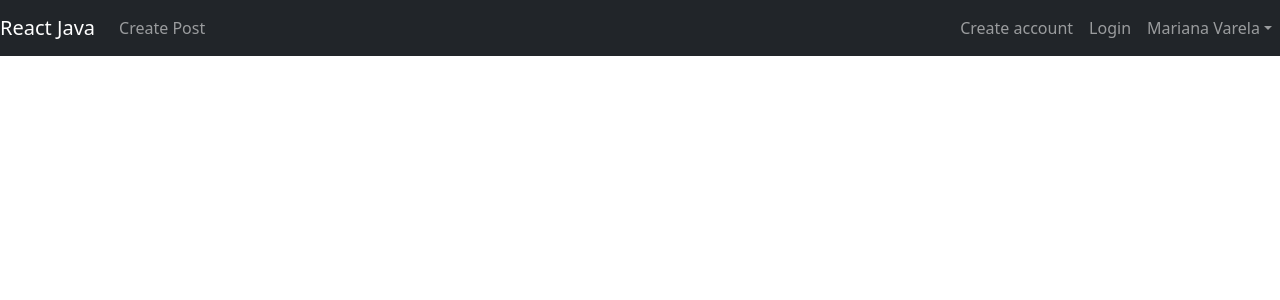
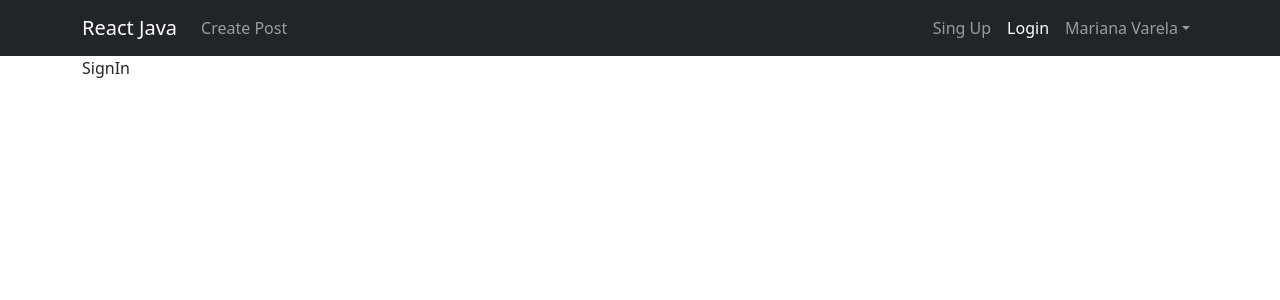
Before and after one commit to MarianaVarG/spring-react-fullstack, a React (Create React App) app in the folder react-fronend/: page /signin in a window 1280 px wide. Shown: the top 300 px of the page. Built offline with nearby package versions, Linux system fonts and the light colour scheme.

Commit message:
Router configuration

```diff
--- a/react-fronend/src/App.js
+++ b/react-fronend/src/App.js
@@ -1,12 +1,26 @@
 import "bootstrap/dist/css/bootstrap.min.css";
+
 import Navigation from "./layouts/Navigation";
+
+import { BrowserRouter as Router, Routes, Route } from "react-router-dom";
+import { Container } from "react-bootstrap";
+
+import SignIn from "./pages/SignIn";
+import Home from "./pages/Posts"
 
 
 function App() {
   return (
-    <div>
-      <Navigation></Navigation>
-    </div>
+    <Router>
+      <div> <Navigation /> </div>
+      <Container>
+        <Routes>
+          <Route exact path="/" element={<Home />} />
+          <Route exact path="/signin" element={<SignIn />} />
+        </Routes>
+      </Container>
+    </Router>
+
   );
 }
 
--- a/react-fronend/src/index.js
+++ b/react-fronend/src/index.js
@@ -6,9 +6,7 @@ import reportWebVitals from './reportWebVitals';
 
 const root = ReactDOM.createRoot(document.getElementById('root'));
 root.render(
-  <React.StrictMode>
     <App />
-  </React.StrictMode>
 );
 
 // If you want to start measuring performance in your app, pass a function
--- a/react-fronend/src/layouts/Navigation.js
+++ b/react-fronend/src/layouts/Navigation.js
@@ -1,10 +1,12 @@
 import React from 'react'
-import { Nav, NavDropdown, Navbar } from 'react-bootstrap'
+import { Container, Nav, NavDropdown, Navbar } from 'react-bootstrap'
+import { NavLink } from 'react-router-dom'
 
 export default function Navigation() {
   return (
     <Navbar bg="dark" variant="dark" expand="lg">
-      <Navbar.Brand>React Java</Navbar.Brand>
+      <Container>
+        <Navbar.Brand as={NavLink} to={'/'}>React Java</Navbar.Brand>
 
         <Navbar.Toggle aria-controls='main-menu'></Navbar.Toggle>
 
@@ -14,9 +16,9 @@ export default function Navigation() {
           </Nav>
 
           <Nav className='justify-content-end'>
-            <Nav.Link>Create account</Nav.Link>
+            <Nav.Link>Sing Up</Nav.Link>
 
-            <Nav.Link>Login</Nav.Link>
+            <Nav.Link as={NavLink} to={'/SignIn'}>Login</Nav.Link>
 
             <NavDropdown title='Mariana Varela' id='menu-dropdown'>
               <NavDropdown.Item>Posts</NavDropdown.Item>
@@ -24,6 +26,8 @@ export default function Navigation() {
             </NavDropdown>
           </Nav>
         </Navbar.Collapse>
+
+      </Container>
     </Navbar>
   )
 }
--- /dev/null
+++ b/react-fronend/src/pages/Posts.js
@@ -0,0 +1,7 @@
+import React from 'react'
+
+export default function Posts() {
+  return (
+    <div>Posts</div>
+  )
+}
--- /dev/null
+++ b/react-fronend/src/pages/SignIn.js
@@ -0,0 +1,7 @@
+import React from 'react'
+
+export default function SignIn() {
+  return (
+    <div>SignIn</div>
+  )
+}
```
Lines whose indentation alone changed are shown as unchanged.
